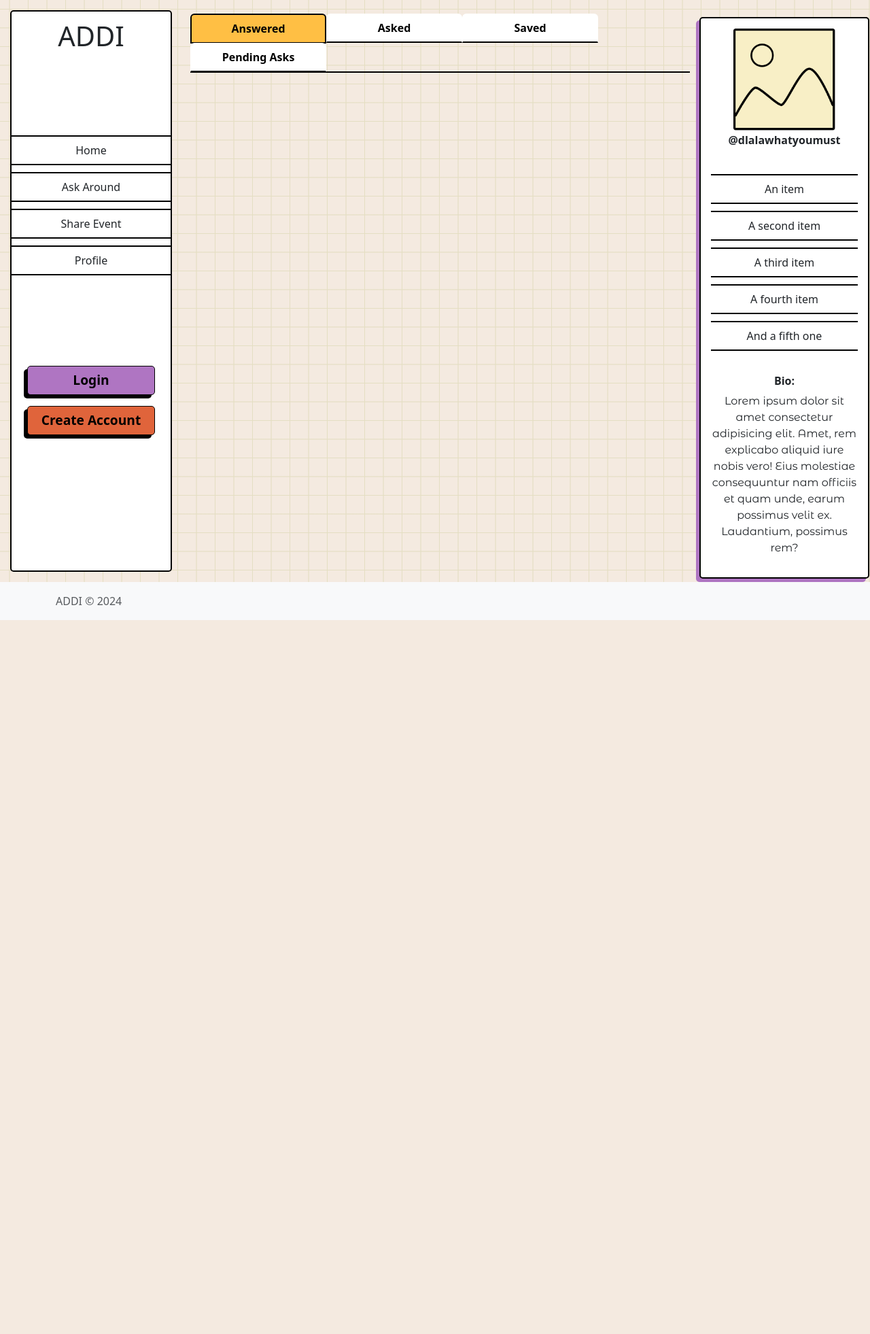
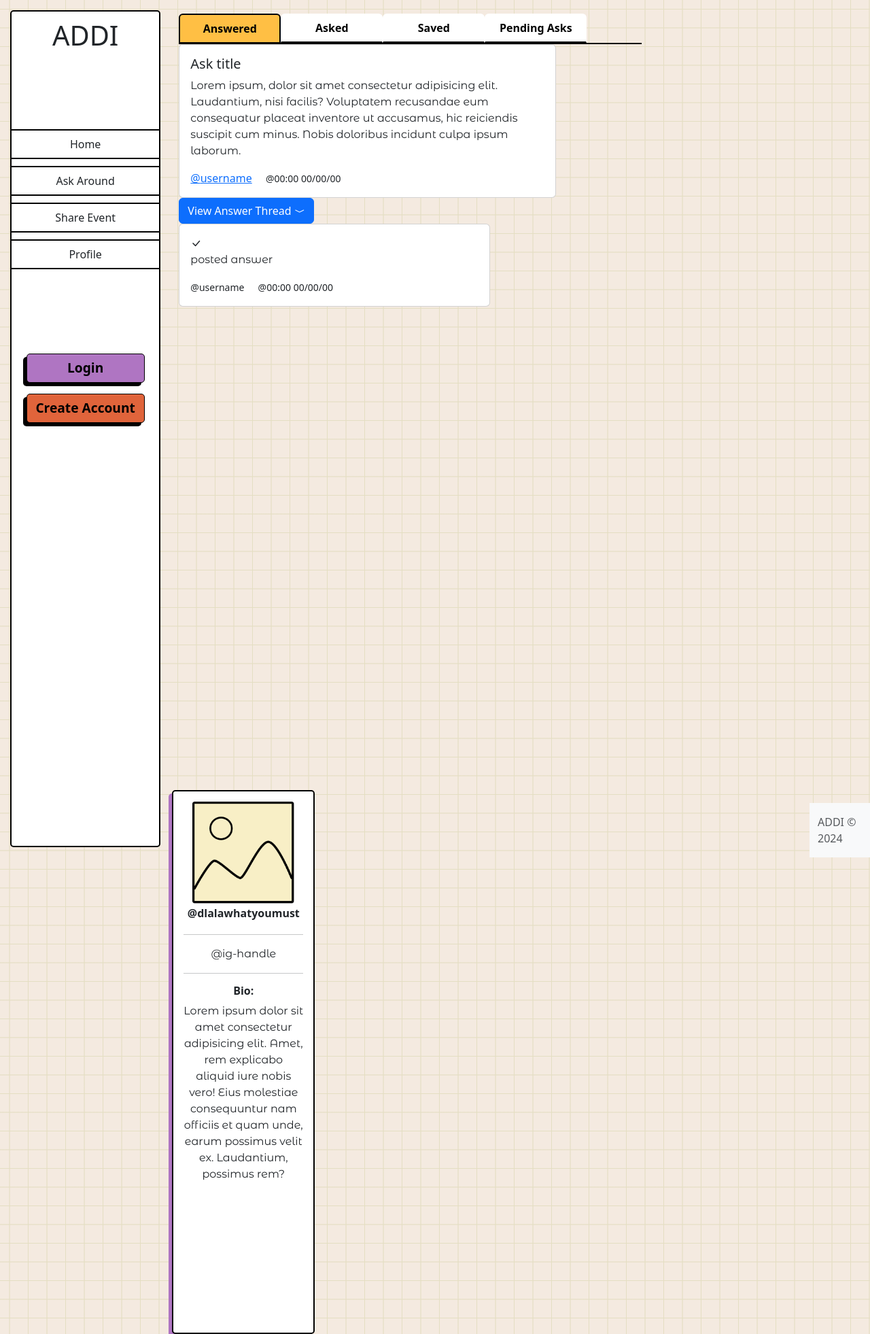
Before and after one commit to Mwape-Kurete/ADDI, a PHP site: page /pages/profile.php in a window 1280 px wide. Shown: the whole page at 68% size. Before the commit the page ends 912 px from the top, so only its background shows below. Run offline with PHP 8.4, Linux system fonts and the light colour scheme; some web fonts are replaced.

Commit message:
adding templates

```diff
--- a/assets/css/main.css
+++ b/assets/css/main.css
@@ -437,7 +437,7 @@
 /*profile panel*/
 #profilePanel-wrapper {
   min-height: 100vh;
-  width: 250px;
+  width: 210px;
   background-color: white;
   border: 2px solid black;
   border-radius: 5px;
@@ -449,7 +449,7 @@
 }
 
 .profilePanel {
-  max-width: 210px;
+  max-width: 200px;
 }
 
 .profile-photo {
@@ -695,7 +695,7 @@
 
 .profile-nav-tabs {
   text-align: center;
-  width: 200px;
+  width: 150px;
 }
 
 .home-tabs {
--- a/assets/js/scripts.js
+++ b/assets/js/scripts.js
@@ -3,17 +3,28 @@
   $(".nav-link").click(function (e) {
     e.preventDefault(); // Prevent the default action (navigation)
 
-    // This will remove the 'active' class from all tabs
+    // Debugging: Log which tab was clicked
+    console.log("Tab clicked:", $(this).attr("id"));
+
+    // Remove the 'active' class from all tabs
     $(".nav-link").removeClass("active");
 
-    // this will add the 'active' class to the clicked tab
+    // Add the 'active' class to the clicked tab
     $(this).addClass("active");
 
     // Hide all content divs
     $(".tab-content").hide();
 
-    // this will show the content div that corresponds to the clicked tab
+    // Show the content div that corresponds to the clicked tab
     var target = $(this).data("target");
-    $(target).show();
+
+    // Debugging: Log which content div is being targeted
+    console.log("Target content div:", target);
+
+    //explicitly show the contnet
+    $("#" + target).css({
+      display: "block",
+      visibility: "visible",
+    });
   });
 });
--- a/includes/footer.php
+++ b/includes/footer.php
@@ -9,6 +9,8 @@
 <script src="https://code.jquery.com/jquery-3.5.1.slim.min.js"></script>
 <script src="https://cdn.jsdelivr.net/npm/@popperjs/core@2.9.2/dist/umd/popper.min.js"></script>
 <script src="https://maxcdn.bootstrapcdn.com/bootstrap/4.5.2/js/bootstrap.min.js"></script>
+<link href="https://cdn.jsdelivr.net/npm/bootstrap-icons@1.11.3/font/bootstrap-icons.css" rel="stylesheet">
+
 <script src="/ADDI/assets/js/scripts.js"></script>
 
 </body>
--- a/includes/profile-tabs.php
+++ b/includes/profile-tabs.php
@@ -1,16 +1,16 @@
 <!--Profile Tabs Start-->
 <ul class="nav nav-tabs">
     <li class="nav-item profile-nav-tabs">
-        <a class="nav-link active" aria-current="page" href="#" data-target="answered-content">Answered</a>
+        <a class="nav-link active" id="answered-tab-prof" aria-current="page" href="#" data-target="answered-content">Answered</a>
     </li>
     <li class="nav-item profile-nav-tabs">
-        <a class="nav-link" href="#" data-target="asked-content">Asked</a>
+        <a class="nav-link" id="asked-tab-prof" href="#" data-target="asked-content">Asked</a>
     </li>
     <li class="nav-item profile-nav-tabs">
-        <a class="nav-link" href="#" data-target="saved-content">Saved</a>
+        <a class="nav-link" id="saved-tab-prof" href="#" data-target="saved-content">Saved</a>
     </li>
     <li class="nav-item profile-nav-tabs">
-        <a class="nav-link" href="#" data-target="pending-content">Pending Asks</a>
+        <a class="nav-link" id="pending-tab-prof" href="#" data-target="pending-content">Pending Asks</a>
     </li>
 </ul>
 <!--Profile Tabs End-->
--- a/includes/profile_panel.php
+++ b/includes/profile_panel.php
@@ -9,15 +9,9 @@
         </div>
         <h6 class="username-handle">@dlalawhatyoumust</h6>
     </div>
-    <div class="list-group list-group-flush">
-        <ul class="list-group list-group-flush">
-            <li class="list-group-item">An item</li>
-            <li class="list-group-item">A second item</li>
-            <li class="list-group-item">A third item</li>
-            <li class="list-group-item">A fourth item</li>
-            <li class="list-group-item">And a fifth one</li>
-        </ul>
-    </div>
+    <hr>
+    <p>@ig-handle</p>
+    <hr>
     <div class="bio-content">
         <h6>Bio:</h6>
         <p>
--- a/index.php
+++ b/index.php
@@ -4,10 +4,10 @@
     <div class="col main-pageContent home-tabs">
         <?php include 'includes/home-tabs.php' ?>
         <div class="home-content-events tab-content" id="events-content">
-
+            <?php include 'templates/event_post.php'; ?>
         </div>
         <div class="home-content-asks tab-content" id="home-asked-content" style="display: none;">
-
+            <?php include 'templates/asked_post.php'; ?>
         </div>
 
     </div>
--- a/pages/profile.php
+++ b/pages/profile.php
@@ -1,10 +1,10 @@
 <?php include '../includes/header.php'; ?>
 
 <div class="row">
-    <div class="col main-pageContent profile-tabs">
+    <div class="col main-pageContent profile-tabs" style="width: 90%">
         <?php include '../includes/profile-tabs.php' ?>
         <div class="profile-content-answered tab-content" id="answered-content">
-
+            <?php include '../templates/user-reply_card.php'; ?>
         </div>
         <div class="profile-content-asks tab-content" id="asked-content" style="display: none;">
 
@@ -17,7 +17,7 @@
         </div>
 
     </div>
-    <div class="col activityPanel">
+    <div class="col-3 activityPanel">
         <?php include '../includes/profile_panel.php' ?>
     </div>
 </div>
--- a/templates/asked_post.php
+++ b/templates/asked_post.php
@@ -1,8 +1,16 @@
 <!--START OF ASKED POST/CARD-->
-
-<div class="row">
-    <div class="col-12 ask-card"></div>
-    <div class="col-12 show-thread"></div>
+<div class="col-12 ask-card">
+    <div class="card" style="width: 100%;">
+        <div class="card-body">
+            <h5 class="card-title">Ask title</h5>
+            <p class="card-text">Lorem ipsum, dolor sit amet consectetur adipisicing elit. Laudantium, nisi facilis? Voluptatem recusandae eum consequatur placeat inventore ut accusamus, hic reiciendis suscipit cum minus. Nobis doloribus incidunt culpa ipsum laborum.</p>
+            <a href="#" class="card-link posted-by">@<span>username</span></a>
+            <small class="card-link date-time-asks">@<span class="time-asks">00:00</span> <span class="date-asks">00/00/00</span></small>
+        </div>
+    </div>
+</div>
+<div class="col-12 show-thread">
+    <button type="button" class="btn btn-primary view-answers-asks"> View Answer Thread <i class="bi bi-chevron-compact-down"></i></button>
 </div>
 
 <!--END OF ASKED POST/CARD-->
--- /dev/null
+++ b/templates/user-reply_card.php
@@ -0,0 +1,15 @@
+<!--START OF reply CARD-->
+<div class="row replied-ask" style="width: 85%;">
+    <?php include "asked_post.php"; ?>
+    <div class="col-10 user-reply-card">
+        <div class="card">
+            <div class="card-body">
+                <span><i class="bi bi-check-lg"></i></span>
+                <p>posted answer</p>
+                <small href="#" class="card-link posted-by">@<span>username</span></small>
+                <small class="card-link date-time-event">@<span class="time-event">00:00</span> <span class="date-event">00/00/00</span></small>
+            </div>
+        </div>
+    </div>
+
+    <!--END OF reply CARD-->
```
Also changed, not shown: pages/register.php (+5 -5 lines), templates/event_post.php (+18 -2 lines).
